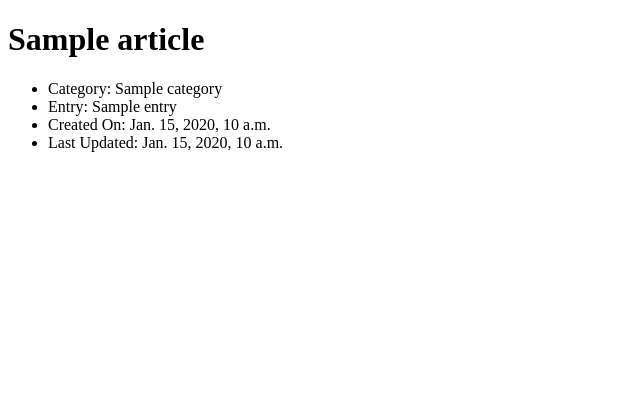
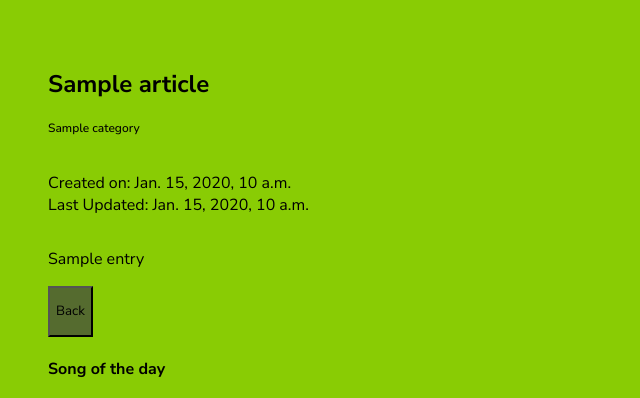
Before and after one commit to diego-nst/hobbysite-g-2, a Django app: template templates/blog_detail.html in a window 1280 px wide. Shown: the top 398 px of the page, without its empty margins (0-640 px from the left). Run offline with Django 5.2, Linux system fonts and the light colour scheme; the template is opened without the code that fills it: most values are stand-ins (such as "Sample title", 1, 10 or a date in 2020).

Commit message:
Added css styling, added embded track (brat: Apple)

```diff
--- a/templates/blog_detail.html
+++ b/templates/blog_detail.html
@@ -1,14 +1,78 @@
 {% extends 'base.html' %}
-{% load static %}
 
-{% block title %} {{ article.title }} Details {% endblock %}
+{% block title %} Blogs {% endblock %}
+
+{% block styles %}
+<style>
+    @import
+    url('https://fonts.googleapis.com/css2?family=Nunito+Sans:ital,opsz,wght@0,6..12,200..1000;1,6..12,200..1000&display=swap');
+    @font-face {
+    font-family: "Nunito Sans", sans-serif;
+src: url("nunito-sans.woff2") format("woff2 supports variations"),
+     url("nunito-sans.woff2") format("woff2-variations");
+font-weight: 200 1000;
+}
+a{
+    text-decoration:none;
+    font-family: Nunito Sans;
+    color: white;
+}
+a:visited{
+    color:black;
+    text-decoration: underline;
+}
+a:hover{
+    color:darkgreen;
+}
+a:focus{
+    color:black;
+}
+a:active{
+    color:black;
+}
+body{
+    background-color: #89CC04;
+    margin: 3rem;
+    color: black;
+}
+h2, h4, h5, p{
+    font-family: Nunito Sans;
+    color: black;
+}
+button{
+    background-color: darkolivegreen;
+    color:black;
+}
+.headcontent{
+    display:grid;
+    grid-template-rows: 2rem, 0.1rem;
+    margin: 2rem, 0.5rem, 2rem, 2rem;
+
+}
+
+</style>
+{% endblock %}
 
 {% block content %}
-<h1> {{ article.title }} </h1>
-    <ul>
-        <li>Category: {{ article.category }}</li>
-        <li>Entry: {{ article.entry }}</li>
-        <li>Created On: {{ article.created_on }}</li>
-        <li>Last Updated: {{ article.updated_on }}</li>
-    </ul>
+
+<div class="headcontent">
+    <div>
+        <h2>{{ article.title }}</h2>
+        <h5 style="font-size:0.75rem; font-weight: 500"> {{ article.category }} </h5>
+    </div>
+    <p>
+        Created on: {{ article.created_on }}<br>
+        Last Updated: {{ article.updated_on }}
+    </p>
+
+</div>
+    <p>
+    {{ article.entry }}
+    </p>
+    <a href="{% url 'blog:article_list' %}">
+    <button type="Submit"><p>Back</p></button></a>
+
+    <h4>Song of the day</h4>
+
+    <iframe style="border-radius:12px" src="https://open.spotify.com/embed/track/19RybK6XDbAVpcdxSbZL1o?utm_source=generator" width="100%" height="152" frameBorder="0" allowfullscreen="" allow="autoplay; clipboard-write; encrypted-media; fullscreen; picture-in-picture" loading="lazy"></iframe>
 {% endblock %}
```
Also changed, not shown: templates/blog_list.html (+64 -7 lines).
